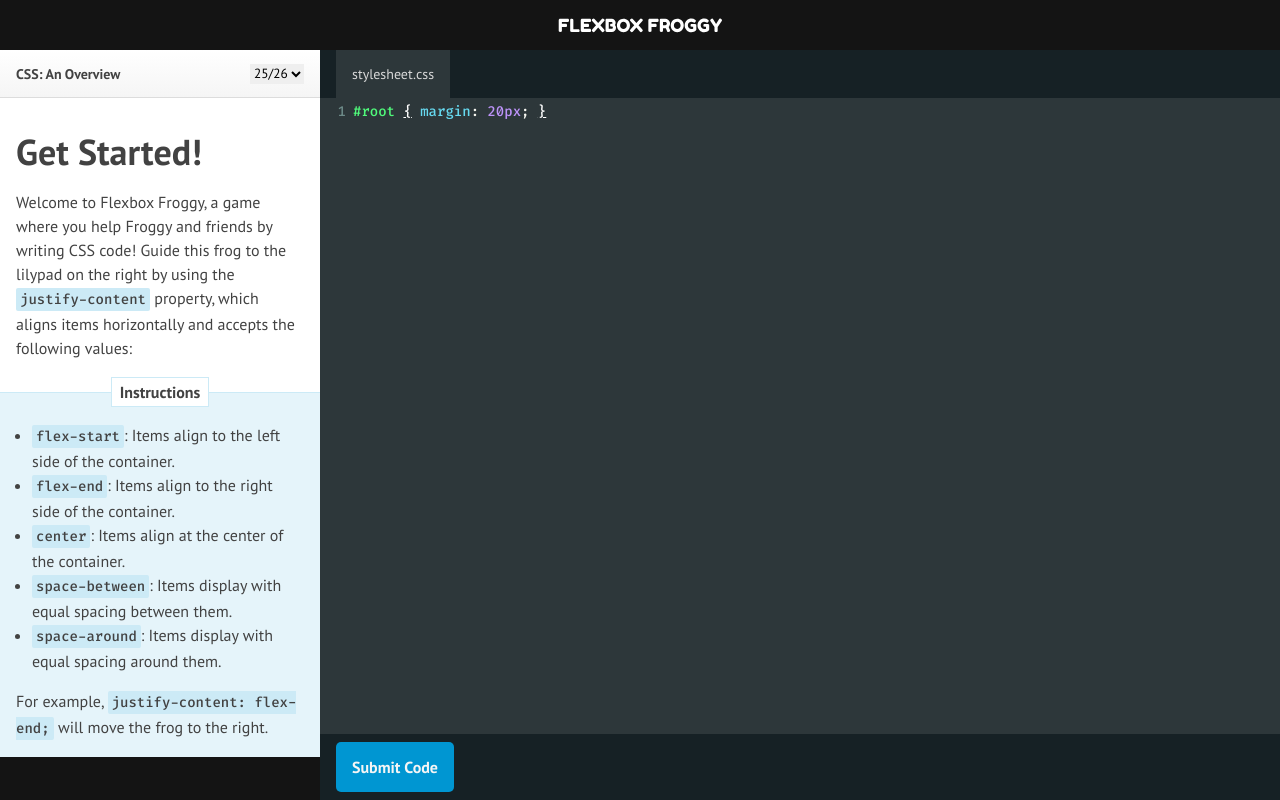
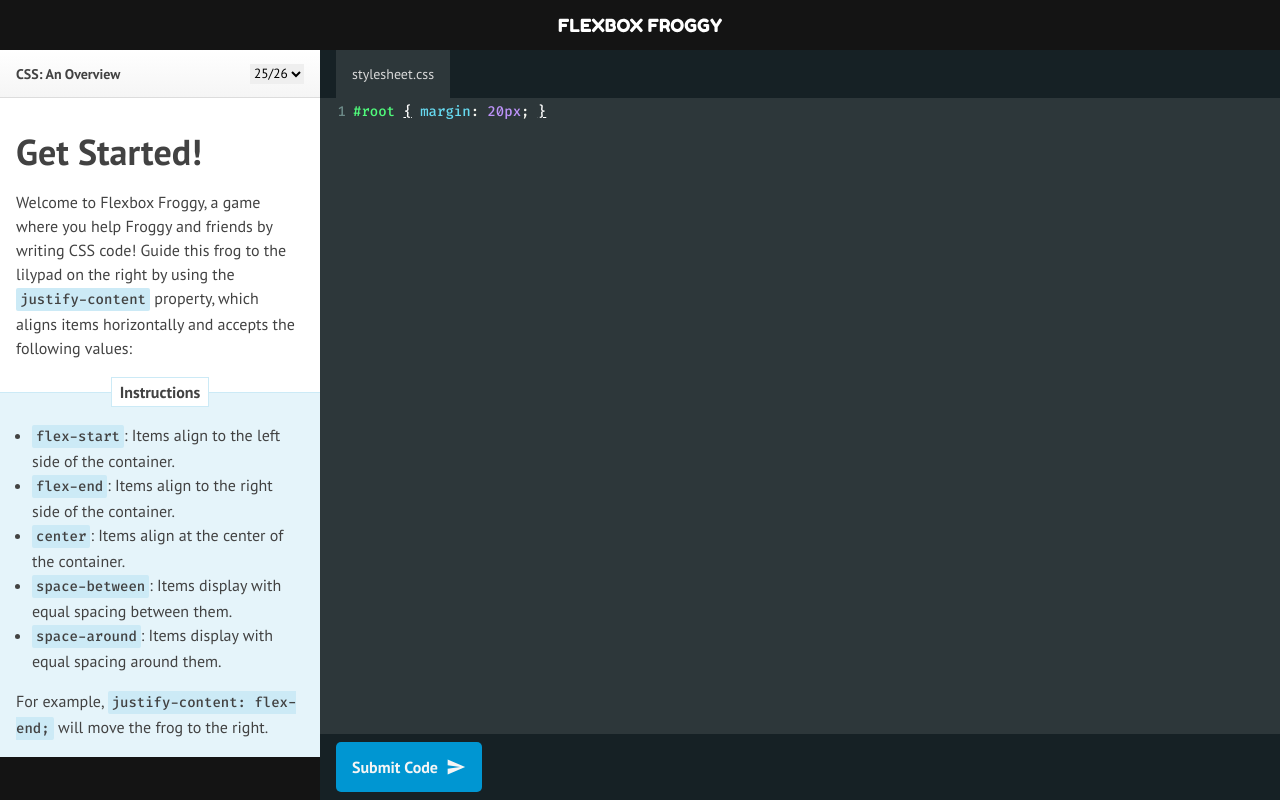
Before and after one commit to joel-fragoso/redesign-flexbox-froggy, a React (Create React App) app: page / in a window 1280 px wide. Built offline with nearby package versions, Linux system fonts and the light colour scheme.

Commit message:
feat: added icon to button

```diff
--- a/src/components/Footer/index.tsx
+++ b/src/components/Footer/index.tsx
@@ -1,11 +1,15 @@
 import React, { FunctionComponent } from 'react';
+import { MdSend } from 'react-icons/md';
 
 import { Container } from './styles';
 
 const Footer: FunctionComponent = () => {
   return (
     <Container>
-      <button type="button">Submit Code</button>
+      <button type="button">
+        Submit Code
+        <MdSend size={20} color="#f5f5f5" />
+      </button>
     </Container>
   );
 };
--- a/src/components/Footer/styles.ts
+++ b/src/components/Footer/styles.ts
@@ -20,8 +20,15 @@ export const Container = styled.div`
     background: var(--primary);
     border-radius: 5px;
 
+    display: flex;
+    align-items: center;
+
     font-size: 16px;
     font-weight: bold;
     color: var(--on-primary);
+
+    svg {
+      margin-left: 8px;
+    }
   }
 `;
```
